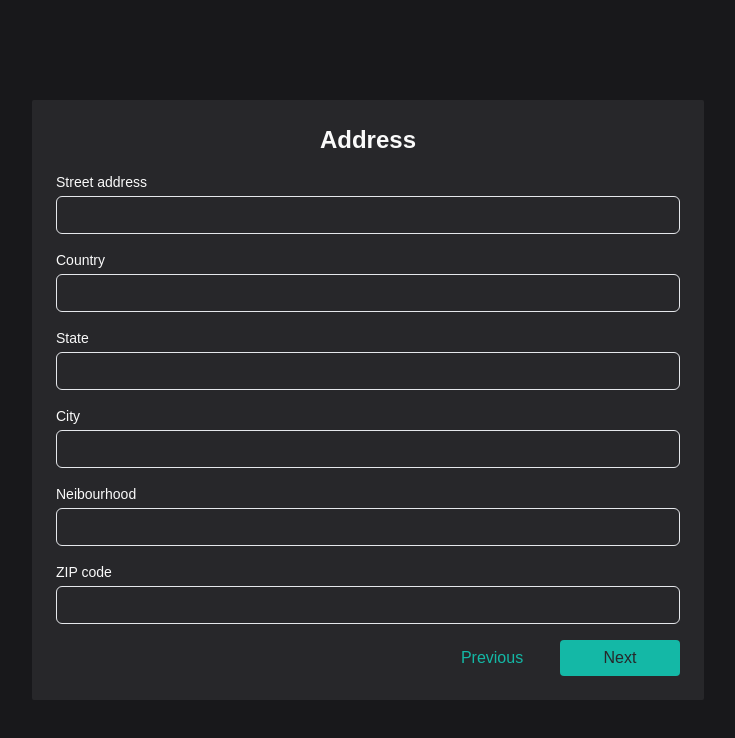
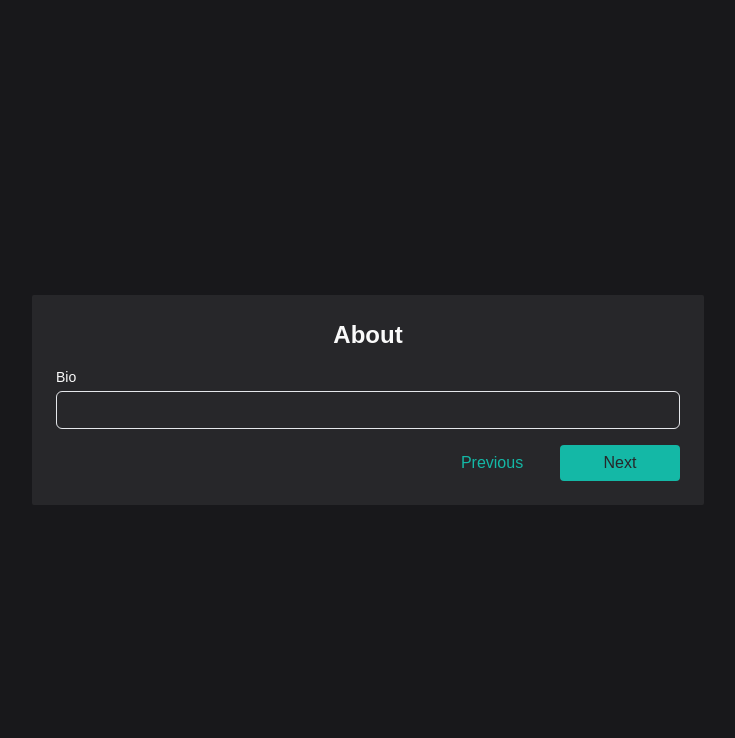
Before and after one commit to gustavosalviato/multi-step-form-testing, a Next.js app: page / in a window 1280 px wide. Shown: the top 738 px of the page, without its empty margins (272-1007 px from the left). Built offline with nearby package versions, Linux system fonts and the light colour scheme.

Commit message:
feat: Bio Form

```diff
--- a/src/app/page.tsx
+++ b/src/app/page.tsx
@@ -1,11 +1,14 @@
 import { AddressForm } from '@/components/AddressForm/index'
+import { BioForm } from '@/components/BioForm/index'
 import { ContactForm } from '@/components/ContactForm/index'
+import { EducationForm } from '@/components/EducationForm/index'
 
 export default function Home() {
   return (
     <div className="flex items-center justify-center min-h-screen px-4">
       {/* <ContactForm /> */}
-      <AddressForm />
+      {/* <EducationForm /> */}
+      <BioForm />
     </div>
   )
 }
--- a/src/components/AddressForm/index.tsx
+++ /dev/null
@@ -1,57 +0,0 @@
-import { Button } from '../Button/index'
-import { InputText } from '../InputText/index'
-
-export function AddressForm() {
-  return (
-    <form className="flex flex-col space-y-4 rounded-sm p-6 bg-zinc-800 max-w-2xl w-full">
-      <h2 className="text-center items-center text-2xl font-bold">Address</h2>
-
-      <fieldset className="flex flex-col gap-1">
-        <label htmlFor="streetAddress" className="text-sm">
-          Street address
-        </label>
-        <InputText id="streetAddress" />
-      </fieldset>
-
-      <fieldset className="flex flex-col gap-1">
-        <label htmlFor="country" className="text-sm">
-          Country
-        </label>
-        <InputText id="country" />
-      </fieldset>
-
-      <fieldset className="flex flex-col gap-1">
-        <label htmlFor="state" className="text-sm">
-          State
-        </label>
-        <InputText id="state" />
-      </fieldset>
-
-      <fieldset className="flex flex-col gap-1">
-        <label htmlFor="city" className="text-sm">
-          City
-        </label>
-        <InputText id="city" />
-      </fieldset>
-
-      <fieldset className="flex flex-col gap-1">
-        <label htmlFor="neibourhood" className="text-sm">
-          Neibourhood
-        </label>
-        <InputText id="neibourhood" />
-      </fieldset>
-
-      <fieldset className="flex flex-col gap-1">
-        <label htmlFor="zipCode" className="text-sm">
-          ZIP code
-        </label>
-        <InputText id="zipCode" />
-      </fieldset>
-
-      <footer className="flex justify-end gap-2">
-        <Button title="Previous" type="button" variant="secondary" />
-        <Button title="Next" type="submit" variant="primary" />
-      </footer>
-    </form>
-  )
-}
--- /dev/null
+++ b/src/components/BioForm/index.tsx
@@ -0,0 +1,22 @@
+import { Button } from '../Button/index'
+import { InputText } from '../InputText/index'
+
+export function BioForm() {
+  return (
+    <form className="flex flex-col space-y-4 rounded-sm p-6 bg-zinc-800 max-w-2xl w-full">
+      <h2 className="text-center items-center text-2xl font-bold">About</h2>
+
+      <fieldset className="flex flex-col gap-1">
+        <label htmlFor="bio" className="text-sm">
+          Bio
+        </label>
+        <InputText id="bio" />
+      </fieldset>
+
+      <footer className="flex justify-end gap-2">
+        <Button title="Previous" type="button" variant="secondary" />
+        <Button title="Next" type="submit" variant="primary" />
+      </footer>
+    </form>
+  )
+}
--- a/src/components/ContactForm/index.tsx
+++ b/src/components/ContactForm/index.tsx
@@ -35,7 +35,7 @@ export function ContactForm() {
       </fieldset>
 
       <footer className="flex justify-end">
-        <Button title="Next" type="submit" />
+        <Button title="Next" type="submit" variant="primary" />
       </footer>
     </form>
   )
--- /dev/null
+++ b/src/components/EducationForm/index.tsx
@@ -0,0 +1,28 @@
+import { Button } from '../Button/index'
+import { InputText } from '../InputText/index'
+
+export function EducationForm() {
+  return (
+    <form className="flex flex-col space-y-4 rounded-sm p-6 bg-zinc-800 max-w-2xl w-full">
+      <h2 className="text-center items-center text-2xl font-bold">Education</h2>
+
+      <fieldset className="flex flex-col gap-1">
+        <label htmlFor="university" className="text-sm">
+          University
+        </label>
+        <InputText id="university" />
+      </fieldset>
+
+      <fieldset className="flex flex-col gap-1">
+        <label htmlFor="degree" className="text-sm">
+          Degree
+        </label>
+        <InputText id="degree" />
+      </fieldset>
+
+      <footer className="flex justify-end">
+        <Button title="Next" type="submit" variant="primary" />
+      </footer>
+    </form>
+  )
+}
```
